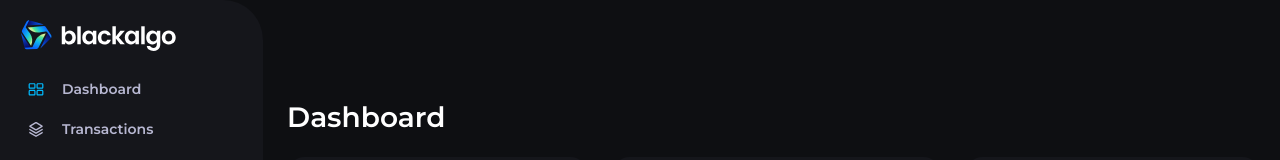
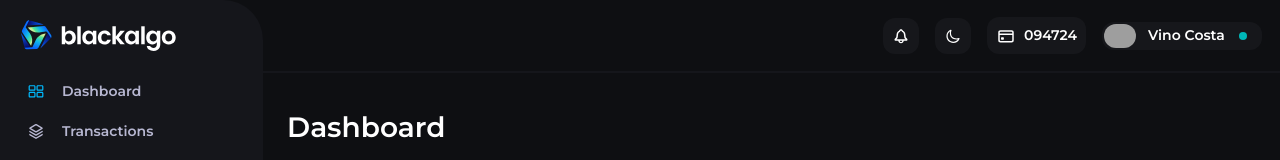
Before and after one commit to S-ali007/BlackAlgo-v1, a Next.js app: page /dashboard in a window 1280 px wide. Shown: the top 160 px of the page. Built offline with nearby package versions, Linux system fonts and the light colour scheme; grey boxes are pictures that could not be loaded.

Commit message:
navbar for dashboard

```diff
--- a/src/app/dashboard/Dashboard.jsx
+++ b/src/app/dashboard/Dashboard.jsx
@@ -189,7 +189,7 @@ function Dashboard() {
       {/* left -side */}
       <div className="max-w-[263px] w-full bg-[#15161B] rounded-tr-[40px]  pb-[2px] h-screen ">
         {/* logo */}
-        <div className="max-w-[158px] w-full pt-[18px] pl-[18px]">
+        {/* <div className="max-w-[158px] w-full pt-[18px] pl-[18px]">
           <svg
             xmlns="http://www.w3.org/2000/svg"
             width="158"
@@ -337,9 +337,9 @@ function Dashboard() {
               </clipPath>
             </defs>
           </svg>
-        </div>
+        </div> */}
         {/* side navbar div */}
-        <div className="max-w-[263px] w-full flex gap-[250px] flex-col justify-between  ">
+        <div className="max-w-[263px] w-full flex gap-[250px] flex-col justify-between mt-[56px]  ">
           <div className="max-w-[263px] w-full flex flex-col  mt-[17px]  gap-[4px]  ">
             <div className="group flex max-w-[263px] w-full cursor-pointer  items-center gap-[16px] pl-[24px]  border-l-[2px] border-transparent hover:bg-[#E0E0FF0A] hover:border-l-[2px]   hover:border-[#00BBFF]">
               <div className="w-full max-w-[20px]">
@@ -532,7 +532,7 @@ function Dashboard() {
       </div>
 
       {/* dashboard */}
-      <div className="max-w-[1133px] w-full mt-[96px]    ">
+      <div className="max-w-[1133px] w-full mt-[106px]    ">
         <div className="max-w-[1133px] w-full">
           <h1 className="text-[#fff] font-[600] text-[28px]">Dashboard</h1>
         </div>
--- a/src/components/Header/Header.jsx
+++ b/src/components/Header/Header.jsx
@@ -1,26 +1,22 @@
-"use client"
+"use client";
 import { useEffect } from "react";
 import Button from "../Button/Button";
-import { usePathname } from 'next/navigation'
+import { usePathname } from "next/navigation";
 
 const Header = ({ children, extraClasses }) => {
-
-const pathname = usePathname()
-const url = `${pathname}`
-    console.log(url)
+  const pathname = usePathname();
+  const url = `${pathname}`;
+  console.log(url);
 
   useEffect(() => {
-      const url = `${pathname}`
-      console.log(url)
-
-    }, [pathname])
-
+    const url = `${pathname}`;
+    console.log(url);
+  }, [pathname]);
 
   return (
     <>
-
-
-   { url !=='/dashboard' &&(<nav className="  w-full bg-transparent fixed  z-40 ">
+      {url !== "/dashboard" ? (
+        <nav className="  w-full bg-transparent fixed  z-40 ">
           <div
             className={`${extraClasses} max-w-[1680px] w-full  flex  justify-between  mx-auto px-[180px]  `}
           >
@@ -47,8 +43,112 @@ const url = `${pathname}`
               />
             </div>
           </div>
-    </nav>)}
+        </nav>
+      ) : (
+        <nav className="w-full bg-transparent fixed  z-40 ">
+          <div
+            className={`${extraClasses} max-w-[1440px] w-full  flex justify-between   mx-auto px-[18px]   border-b-[2px] border-b-[#15161B]`}
+          >
+            <div className="flex gap-[48px] text-[#FFF] pb-[17px] pt-[18px]   items-center font-[600] ">
+              <a href="/" className="max-w-[158px] w-full  ">
+                <img
+                  src="/header_assets/BLACKALGO  logo.svg"
+                  alt="Logo - BLACKALGO"
+                />
+              </a>
+            </div>
 
+            <div className="flex max-w-[379px] w-full items-center gap-[16px] ">
+              <div className="max-w-[36px] w-full hover:cursor-pointer">
+                <svg
+                  xmlns="http://www.w3.org/2000/svg"
+                  width="36"
+                  height="36"
+                  viewBox="0 0 36 36"
+                  fill="none"
+                >
+                  <rect
+                    width="36"
+                    height="36"
+                    rx="12"
+                    fill="#E0E0FF"
+                    fill-opacity="0.04"
+                  />
+                  <path
+                    fill-rule="evenodd"
+                    clip-rule="evenodd"
+                    d="M18.0029 25.1354C19.5785 25.1354 20.6266 23.9701 20.6787 22.7201H23.3024C24.0251 22.7201 24.4808 22.3099 24.4808 21.6849C24.4808 20.9557 23.8753 20.3568 23.2633 19.7969C22.7692 19.3483 22.6712 18.4711 22.5542 17.4249L22.5537 17.4206C22.4235 15.0573 21.6618 13.4232 19.9951 12.8242C19.7217 11.9388 18.9795 11.3008 18.0029 11.3008C17.0199 11.3008 16.2777 11.9388 16.0107 12.8242C14.3376 13.4232 13.5758 15.0573 13.4456 17.4206C13.335 18.4688 13.2308 19.3477 12.736 19.7969C12.1305 20.3568 11.5186 20.9557 11.5186 21.6849C11.5186 22.3099 11.9743 22.7201 12.7035 22.7201H15.3271C15.3597 23.944 16.4144 25.1354 18.0029 25.1354ZM22.6258 21.3333H13.3485V21.2617C13.5633 21.0794 13.9279 20.7604 14.2339 20.4023C14.6636 19.8945 14.8589 18.8529 14.937 17.6484C15.0347 15.2135 15.8094 14.3542 16.799 14.0872C16.9552 14.0482 17.0464 13.9766 17.0659 13.7878C17.105 13.1432 17.4566 12.7266 18.0034 12.7266C18.5438 12.7266 18.8954 13.1432 18.9344 13.7878C18.9539 13.9766 19.0451 14.0482 19.2013 14.0872C20.1909 14.3542 20.9657 15.2135 21.0633 17.6484C21.1414 18.8529 21.3433 19.8945 21.7664 20.4023C22.0724 20.7604 22.411 21.0794 22.6258 21.2617V21.3333ZM16.7531 22.72C16.7987 23.4752 17.3065 23.9766 18.0031 23.9766C18.7062 23.9766 19.214 23.4687 19.2466 22.72H16.7531Z"
+                    fill="white"
+                  />
+                </svg>
+              </div>
+              <div className="hover:cursor-pointer">
+                <svg
+                  xmlns="http://www.w3.org/2000/svg"
+                  width="36"
+                  height="36"
+                  viewBox="0 0 36 36"
+                  fill="none"
+                >
+                  <rect
+                    width="36"
+                    height="36"
+                    rx="12"
+                    fill="#E0E0FF"
+                    fill-opacity="0.04"
+                  />
+                  <path
+                    fill-rule="evenodd"
+                    clip-rule="evenodd"
+                    d="M16.0015 14.9595C16.0015 18.3123 18.1564 20.3892 21.6134 20.3892C22.3621 20.3892 23.1369 20.2524 23.6382 20.0441C23.827 19.966 23.9442 19.9465 24.0744 19.9465C24.3348 19.9465 24.5887 20.1548 24.5887 20.4803C24.5887 20.578 24.5627 20.7407 24.478 20.9425C23.4103 23.3905 21.0796 24.9009 18.2541 24.9009C14.2957 24.9009 11.4116 22.0103 11.4116 18.0519C11.4116 15.298 13.1108 12.7524 15.5522 11.7629C15.7541 11.6847 15.9038 11.6587 15.9819 11.6587C16.314 11.6587 16.5418 11.9386 16.5418 12.2121C16.5418 12.3683 16.5158 12.492 16.4051 12.7069C16.1642 13.1691 16.0015 14.0155 16.0015 14.9595ZM15.1095 13.3514C13.5926 14.367 12.6616 16.1639 12.6616 18.0129C12.6616 21.2746 15.0379 23.6574 18.2931 23.6574C20.1942 23.6574 21.952 22.772 22.9025 21.3071C22.4468 21.4699 21.965 21.535 21.4051 21.535C17.3035 21.535 14.8361 19.1261 14.8361 15.1092C14.8361 14.4647 14.9338 13.8787 15.1095 13.3514Z"
+                    fill="white"
+                  />
+                </svg>
+              </div>
+              <div className="max-w-[99px] w-full flex gap-[8px] bg-[#E0E0FF0A] py-[8px] px-[16px] hover:cursor-pointer rounded-[12px] items-center   justify-center ">
+                <div>
+                  <svg
+                    xmlns="http://www.w3.org/2000/svg"
+                    width="20"
+                    height="20"
+                    viewBox="0 0 20 20"
+                    fill="none"
+                  >
+                    <path
+                      fill-rule="evenodd"
+                      clip-rule="evenodd"
+                      d="M17.7415 14.258C17.7415 15.6903 16.9733 16.465 15.5215 16.465H4.47982C3.03451 16.465 2.25977 15.6968 2.25977 14.258V6.35433C2.25977 4.92204 3.03451 4.15381 4.47982 4.15381H15.5215C16.9733 4.15381 17.7415 4.92204 17.7415 6.35433V14.258ZM3.75098 7.43505H16.251V6.51708C16.251 5.92463 15.945 5.64468 15.3851 5.64468H4.61686C4.05046 5.64468 3.75098 5.92463 3.75098 6.51708V7.43505ZM15.3851 14.9741H4.61686C4.05046 14.9741 3.75098 14.6877 3.75098 14.0952V8.99756H16.251V14.0952C16.251 14.6877 15.945 14.9741 15.3851 14.9741ZM7.89811 13.0796C7.89811 13.4442 7.6377 13.7046 7.25358 13.7046H5.65853C5.28092 13.7046 5.02051 13.4442 5.02051 13.0796V11.8752C5.02051 11.5041 5.28092 11.2502 5.65853 11.2502H7.25358C7.6377 11.2502 7.89811 11.5041 7.89811 11.8752V13.0796Z"
+                      fill="white"
+                    />
+                  </svg>
+                </div>
+                <div className="max-w-[99px] text-[14px] font-[600] w-full  text-[#fff]">
+                  094724
+                </div>
+              </div>
+              <div className="max-w-[160px] w-full flex gap-[12px] bg-[#E0E0FF0A] p-[2px] hover:cursor-pointer rounded-[12px] items-center    ">
+                <div className="max-w-[32px] w-full rounded-[12px]">
+                  <img src="/dashboard-user-img.svg" alt=""  className="rounded-[12px]"/>
+                </div>
+                <div className="max-w-[100px]  w-full flex gap-[14px] items-center  ">
+                  <div className="text-[14px] font-[600] text-[#fff]">
+                    Vino Costa{" "}
+                  </div>
+                  <svg
+                    xmlns="http://www.w3.org/2000/svg"
+                    width="8"
+                    height="8"
+                    viewBox="0 0 8 8"
+                    fill="none"
+                  >
+                    <circle cx="4" cy="4" r="4" fill="#00B8B9" />
+                  </svg>
+                </div>
+              </div>
+            </div>
+          </div>
+        </nav>
+      )}
     </>
   );
 };
```
Also changed, not shown: 1 other file (tests, documents, lock files or other folders). Lines whose indentation alone changed are shown as unchanged.
